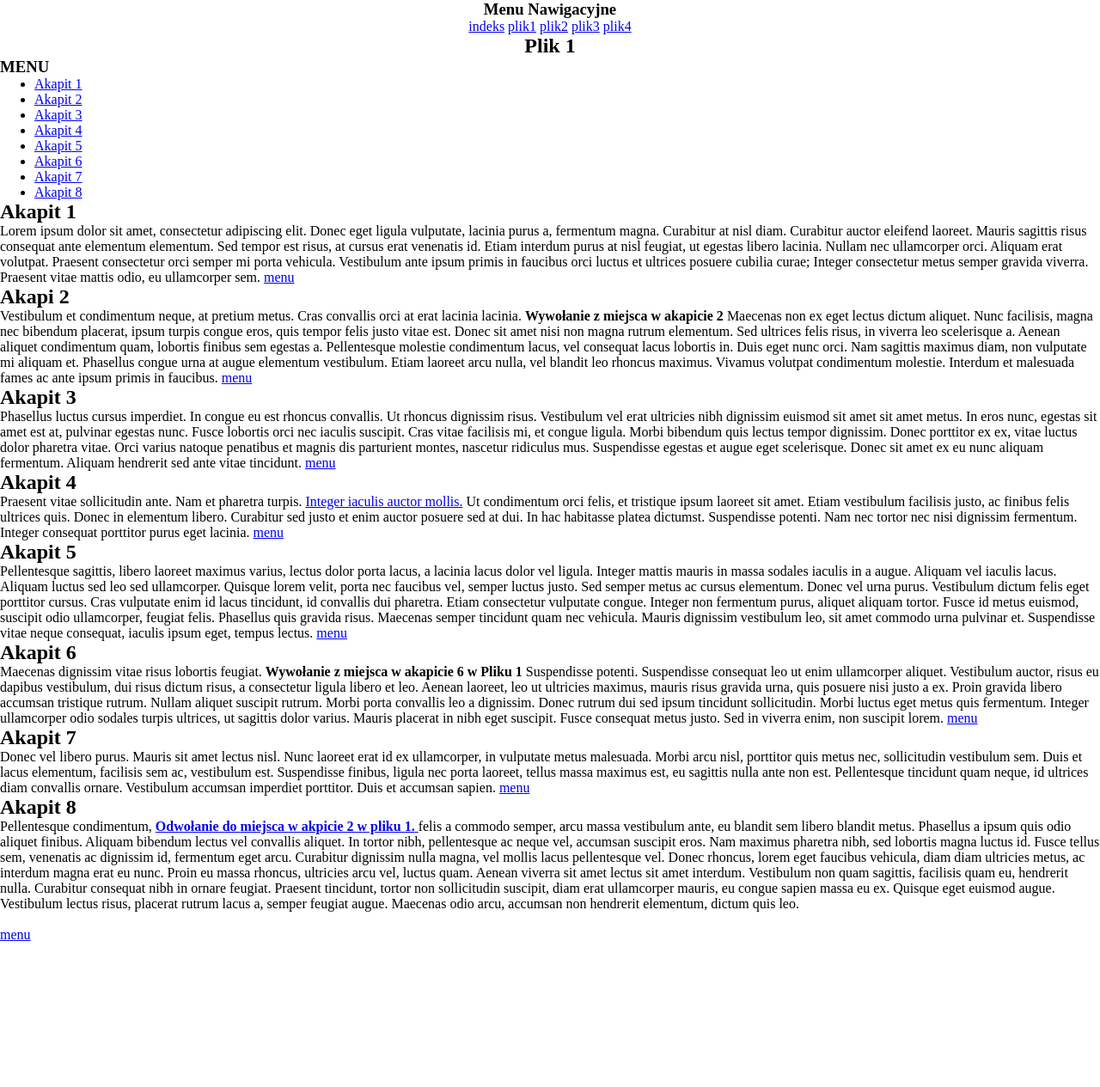
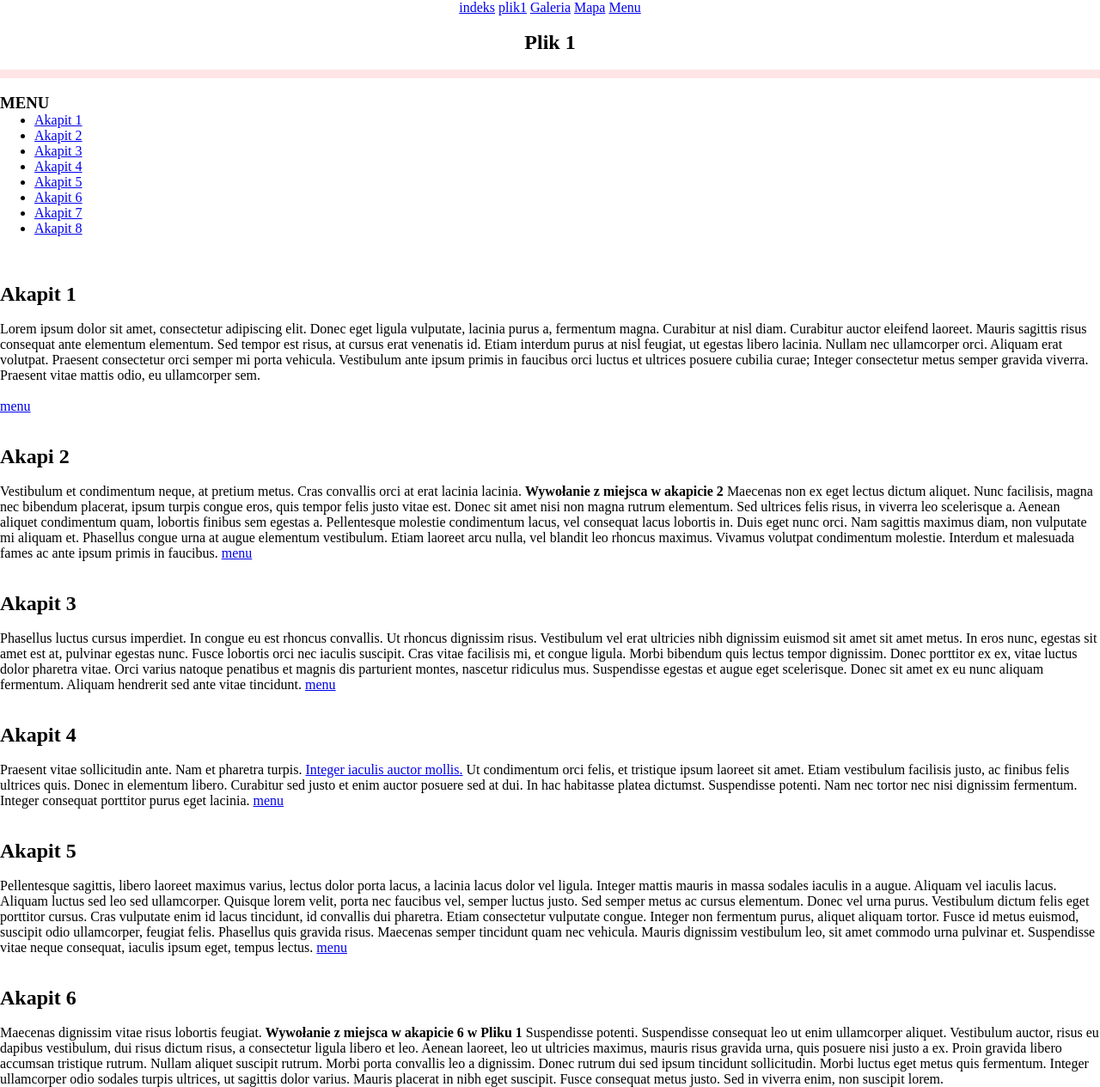
Before and after one commit to wojeksol/htdocs2, a PHP site: the page made by web JG/Odsyłacze/pliki/odsyłacze_1/plik1.html in a window 1280 px wide. Shown: the whole page at 86% size. Before the commit the page ends 1095 px from the top, so only its background shows below. Run offline with PHP 8.4, Linux system fonts and the light colour scheme.

Commit message:
27,11-sql-1

```diff
--- a/web JG/Odsyłacze/index.html
+++ b/web JG/Odsyłacze/index.html
@@ -11,10 +11,10 @@
         <h3>Menu Nawigacyjne</h3>
         <a href="../Odsyłacze/index.html" title="menu nawigacyjne" target="_parent">indeks</a>
         <a href="../Odsyłacze/pliki/odsyłacze_1/plik1.html" title="plik1" target="_parent">plik1</a>
-        <a href="../Odsyłacze/pliki/odsyłacze_1/plik2.html" title="plik2" target="_parent">plik2</a>
-        <a href="../Odsyłacze/pliki/odsyłacze_2/plik3.html" title="plik3" target="_parent">plik3</a>
-        <a href="../Odsyłacze/pliki/odsyłacze_2/plik4.html" title="plik4" target="_parent">plik4</a>
+        <a href="../Odsyłacze/pliki/odsyłacze_1/plik2.html" title="plik2" target="_parent"></a>
+        <a href="../Odsyłacze/pliki/odsyłacze_2/plik3.html" title="plik3" target="_parent">Galeria</a>
         <a href="../Odsyłacze/pliki/odsyłacze_mapa/plik-mapa.html" title="mapa" target="_parent">Mapa</a>
+        <a href="../Odsyłacze/pliki/odsyłacze_2/plik4.html" title="plik4" target="_parent">Menu</a>
     </header>
 <hr style="height: 10px; background: #ffe5e5; border: 0px">
 <br>
--- a/web JG/Odsyłacze/pliki/odsyłacze_1/plik1.html
+++ b/web JG/Odsyłacze/pliki/odsyłacze_1/plik1.html
@@ -9,16 +9,16 @@
 <body>
 
     <header style="text-align: center;">
-        <h3>Menu Nawigacyjne</h3>
         <a href="../../index.html" title="menu nawigacyjne" target="_parent">indeks</a>
         <a href="../../pliki/odsyłacze_1/plik1.html" title="plik1" target="_parent">plik1</a>
-        <a href="../../pliki/odsyłacze_1/plik2.html" title="plik2" target="_parent">plik2</a>
-        <a href="../../pliki/odsyłacze_2/plik3.html" title="plik3" target="_parent">plik3</a>
-        <a href="../../pliki/odsyłacze_2/plik4.html" title="plik4" target="_parent">plik4</a>
-        <a href="../../pliki/plik-mapa.html" title="mapa" target="_parent"></a>
+        <a href="../../pliki/odsyłacze_1/plik2.html" title="plik2" target="_parent"></a>
+        <a href="../../pliki/odsyłacze_2/plik3.html" title="plik3" target="_parent">Galeria</a>
+        <a href="../../pliki/odsyłacze_mapa/plik-mapa.html" title="mapa" target="_parent">Mapa</a>
+        <a href="../../pliki/odsyłacze_2/plik4.html" title="plik4" target="_parent">Menu</a>
     </header>
-
-    <h2 style="text-align: center;">Plik 1</h2>
+<br>
+    <h2 style="text-align: center;">Plik 1</h2><br>
+    <hr style="height: 10px; background: #ffe5e5; border: 0px"><br>
 
     <Section>
         <h3><a name="menu">MENU</a></h3>
@@ -32,49 +32,38 @@
             <li><a href="#akapit_7">Akapit 7</a></li>
             <li><a href="#akapit_8">Akapit 8</a></li>
         </ul>
-    </Section>
+    </Section><br><br><br>
 
 
     <a name="akapit_1">
-    <h2>Akapit 1</h2>
+    <h2>Akapit 1</h2><br>
     Lorem ipsum dolor sit amet, consectetur adipiscing elit. Donec eget ligula vulputate, lacinia purus a, fermentum magna. Curabitur at nisl diam. Curabitur auctor eleifend laoreet. Mauris sagittis risus consequat ante elementum elementum. Sed tempor est risus, at cursus erat venenatis id. Etiam interdum purus at nisl feugiat, ut egestas libero lacinia. Nullam nec ullamcorper orci. Aliquam erat volutpat. Praesent consectetur orci semper mi porta vehicula. Vestibulum ante ipsum primis in faucibus orci luctus et ultrices posuere cubilia curae; Integer consectetur metus semper gravida viverra. Praesent vitae mattis odio, eu ullamcorper sem.</a>
+<br><br>
 
-    <a href="#menu"> menu</a>
-    <a name="akapit_2">
-    <h2>Akapi 2</h2>
+    <a href="#menu"> menu</a><br><br>
+    <a name="akapit_2"><br>
+    <h2>Akapi 2</h2><br>
 Vestibulum et condimentum neque, at pretium metus. Cras convallis orci at erat lacinia lacinia. <b><a name="etykieta_2">Wywołanie z miejsca w akapicie 2 </a></b>Maecenas non ex eget lectus dictum aliquet. Nunc facilisis, magna nec bibendum placerat, ipsum turpis congue eros, quis tempor felis justo vitae est. Donec sit amet nisi non magna rutrum elementum. Sed ultrices felis risus, in viverra leo scelerisque a. Aenean aliquet condimentum quam, lobortis finibus sem egestas a. Pellentesque molestie condimentum lacus, vel consequat lacus lobortis in. Duis eget nunc orci. Nam sagittis maximus diam, non vulputate mi aliquam et. Phasellus congue urna at augue elementum vestibulum. Etiam laoreet arcu nulla, vel blandit leo rhoncus maximus. Vivamus volutpat condimentum molestie. Interdum et malesuada fames ac ante ipsum primis in faucibus.</a>
 
-<a href="#menu"> menu</a>
-        <a name="akapit_3"></a>
-    <h2>Akapit 3</h2>
+<a href="#menu"> menu</a><br><br>
+        <a name="akapit_3"><br>
+    <h2>Akapit 3</h2><br>
 Phasellus luctus cursus imperdiet. In congue eu est rhoncus convallis. Ut rhoncus dignissim risus. Vestibulum vel erat ultricies nibh dignissim euismod sit amet sit amet metus. In eros nunc, egestas sit amet est at, pulvinar egestas nunc. Fusce lobortis orci nec iaculis suscipit. Cras vitae facilisis mi, et congue ligula. Morbi bibendum quis lectus tempor dignissim. Donec porttitor ex ex, vitae luctus dolor pharetra vitae. Orci varius natoque penatibus et magnis dis parturient montes, nascetur ridiculus mus. Suspendisse egestas et augue eget scelerisque. Donec sit amet ex eu nunc aliquam fermentum. Aliquam hendrerit sed ante vitae tincidunt.</a>
 
-<a href="#menu"> menu</a>
-    <a name="akapit_4">
-    <h2>Akapit 4</h2>
+<a href="#menu"> menu</a><br><br>
+    <a name="akapit_4"><br>
+    <h2>Akapit 4</h2><br>
 Praesent vitae sollicitudin ante. Nam et pharetra turpis. <a href="plik1.html#akapit_1">Integer iaculis auctor mollis.</a> Ut condimentum orci felis, et tristique ipsum laoreet sit amet. Etiam vestibulum facilisis justo, ac finibus felis ultrices quis. Donec in elementum libero. Curabitur sed justo et enim auctor posuere sed at dui. In hac habitasse platea dictumst. Suspendisse potenti. Nam nec tortor nec nisi dignissim fermentum. Integer consequat porttitor purus eget lacinia.
 
-<a href="#menu"> menu</a>
-    <a name="akapit_5">
-    <h2>Akapit 5</h2>
+<a href="#menu"> menu</a><br><br>
+    <a name="akapit_5"><br>
+    <h2>Akapit 5</h2><br>
 Pellentesque sagittis, libero laoreet maximus varius, lectus dolor porta lacus, a lacinia lacus dolor vel ligula. Integer mattis mauris in massa sodales iaculis in a augue. Aliquam vel iaculis lacus. Aliquam luctus sed leo sed ullamcorper. Quisque lorem velit, porta nec faucibus vel, semper luctus justo. Sed semper metus ac cursus elementum. Donec vel urna purus. Vestibulum dictum felis eget porttitor cursus. Cras vulputate enim id lacus tincidunt, id convallis dui pharetra. Etiam consectetur vulputate congue. Integer non fermentum purus, aliquet aliquam tortor. Fusce id metus euismod, suscipit odio ullamcorper, feugiat felis. Phasellus quis gravida risus. Maecenas semper tincidunt quam nec vehicula. Mauris dignissim vestibulum leo, sit amet commodo urna pulvinar et. Suspendisse vitae neque consequat, iaculis ipsum eget, tempus lectus.</a>
 
-<a href="#menu"> menu</a>
-    <a name="akapit_6">
-    <h2>Akapit 6</h2>
+<a href="#menu"> menu</a><br><br>
+    <a name="akapit_6"><br>
+    <h2>Akapit 6</h2><br>
 Maecenas dignissim vitae risus lobortis feugiat. <b><a name="etykieta_3"> Wywołanie z miejsca w akapicie 6 w Pliku 1</a></b> Suspendisse potenti. Suspendisse consequat leo ut enim ullamcorper aliquet. Vestibulum auctor, risus eu dapibus vestibulum, dui risus dictum risus, a consectetur ligula libero et leo. Aenean laoreet, leo ut ultricies maximus, mauris risus gravida urna, quis posuere nisi justo a ex. Proin gravida libero accumsan tristique rutrum. Nullam aliquet suscipit rutrum. Morbi porta convallis leo a dignissim. Donec rutrum dui sed ipsum tincidunt sollicitudin. Morbi luctus eget metus quis fermentum. Integer ullamcorper odio sodales turpis ultrices, ut sagittis dolor varius. Mauris placerat in nibh eget suscipit. Fusce consequat metus justo. Sed in viverra enim, non suscipit lorem.</a>
-
-<a href="#menu"> menu</a>
-    <a name="akapit_7">
-    <h2>Akapit 7</h2>
-Donec vel libero purus. Mauris sit amet lectus nisl. Nunc laoreet erat id ex ullamcorper, in vulputate metus malesuada. Morbi arcu nisl, porttitor quis metus nec, sollicitudin vestibulum sem. Duis et lacus elementum, facilisis sem ac, vestibulum est. Suspendisse finibus, ligula nec porta laoreet, tellus massa maximus est, eu sagittis nulla ante non est. Pellentesque tincidunt quam neque, id ultrices diam convallis ornare. Vestibulum accumsan imperdiet porttitor. Duis et accumsan sapien.
-
-<a href="#menu"> menu</a>
-    <a name="akapit_8">
-    <h2>Akapit 8</h2>
-Pellentesque condimentum, <a href="plik1.html#etykieta_2"><b>Odwołanie do miejsca w akpicie 2 w pliku 1.</b> </a>felis a commodo semper, arcu massa vestibulum ante, eu blandit sem libero blandit metus. Phasellus a ipsum quis odio aliquet finibus. Aliquam bibendum lectus vel convallis aliquet. In tortor nibh, pellentesque ac neque vel, accumsan suscipit eros. Nam maximus pharetra nibh, sed lobortis magna luctus id. Fusce tellus sem, venenatis ac dignissim id, fermentum eget arcu. Curabitur dignissim nulla magna, vel mollis lacus pellentesque vel. Donec rhoncus, lorem eget faucibus vehicula, diam diam ultricies metus, ac interdum magna erat eu nunc. Proin eu massa rhoncus, ultricies arcu vel, luctus quam. Aenean viverra sit amet lectus sit amet interdum. Vestibulum non quam sagittis, facilisis quam eu, hendrerit nulla. Curabitur consequat nibh in ornare feugiat. Praesent tincidunt, tortor non sollicitudin suscipit, diam erat ullamcorper mauris, eu congue sapien massa eu ex. Quisque eget euismod augue. Vestibulum lectus risus, placerat rutrum lacus a, semper feugiat augue. Maecenas odio arcu, accumsan non hendrerit elementum, dictum quis leo.</a>
-<br><br>
-<a href="#menu"> menu</a>
 
 </body>
 </html>
```
Also changed, not shown: web JG/Odsyłacze/pliki/odsyłacze_1/plik2.html (+4 -4 lines), web JG/Odsyłacze/pliki/odsyłacze_2/plik3.html (+13 -13 lines), web JG/Odsyłacze/pliki/odsyłacze_2/plik4.html (+31 -0 lines), web JG/Odsyłacze/pliki/odsyłacze_2/style3.css (+7 -1 lines), web JG/Odsyłacze/pliki/odsyłacze_mapa/plik-mapa.html (+19 -5 lines).
